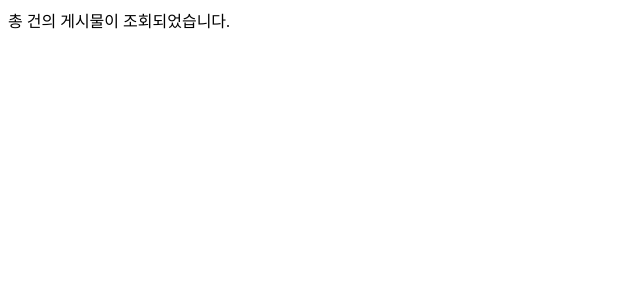
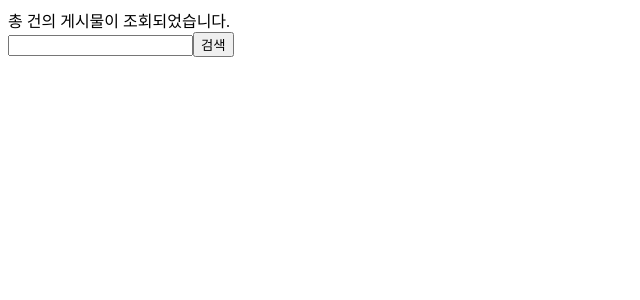
Before and after one commit to goldmembrane/tourlive-task, a React (Create React App) app in the folder client/: page / in a window 1280 px wide. Shown: the top 300 px of the page, without its empty margins (0-640 px from the left). Built offline with nearby package versions, Linux system fonts and the light colour scheme.

Commit message:
set searchBar page mockup

```diff
--- a/client/src/Component/LabelBar.js
+++ b/client/src/Component/LabelBar.js
@@ -1,9 +1,13 @@
 import React from "react";
+import SearchBar from "./SearchBar";
 
 const LabelBar = (props) => {
   return (
     <div className="total-list-box">
       <label className="total-list">총 건의 게시물이 조회되었습니다.</label>
+      <div className="search-bar-box">
+        <SearchBar />
+      </div>
     </div>
   );
 };
--- a/client/src/Component/SearchBar.js
+++ b/client/src/Component/SearchBar.js
@@ -0,0 +1,31 @@
+import React from "react";
+
+class SearchBar extends React.Component {
+  constructor(props) {
+    super(props);
+    this.state = {
+      text: "",
+    };
+    this.handleChange = this.handleChange.bind(this);
+  }
+
+  handleChange(event) {
+    this.setState({ text: event.target.text });
+  }
+
+  render() {
+    return (
+      <div className="search-box">
+        <input
+          type="text"
+          className="search-text"
+          value={this.state.text}
+          onChange={this.handleChange}
+        />
+        <button className="submit-search-text">검색</button>
+      </div>
+    );
+  }
+}
+
+export default SearchBar;
```
